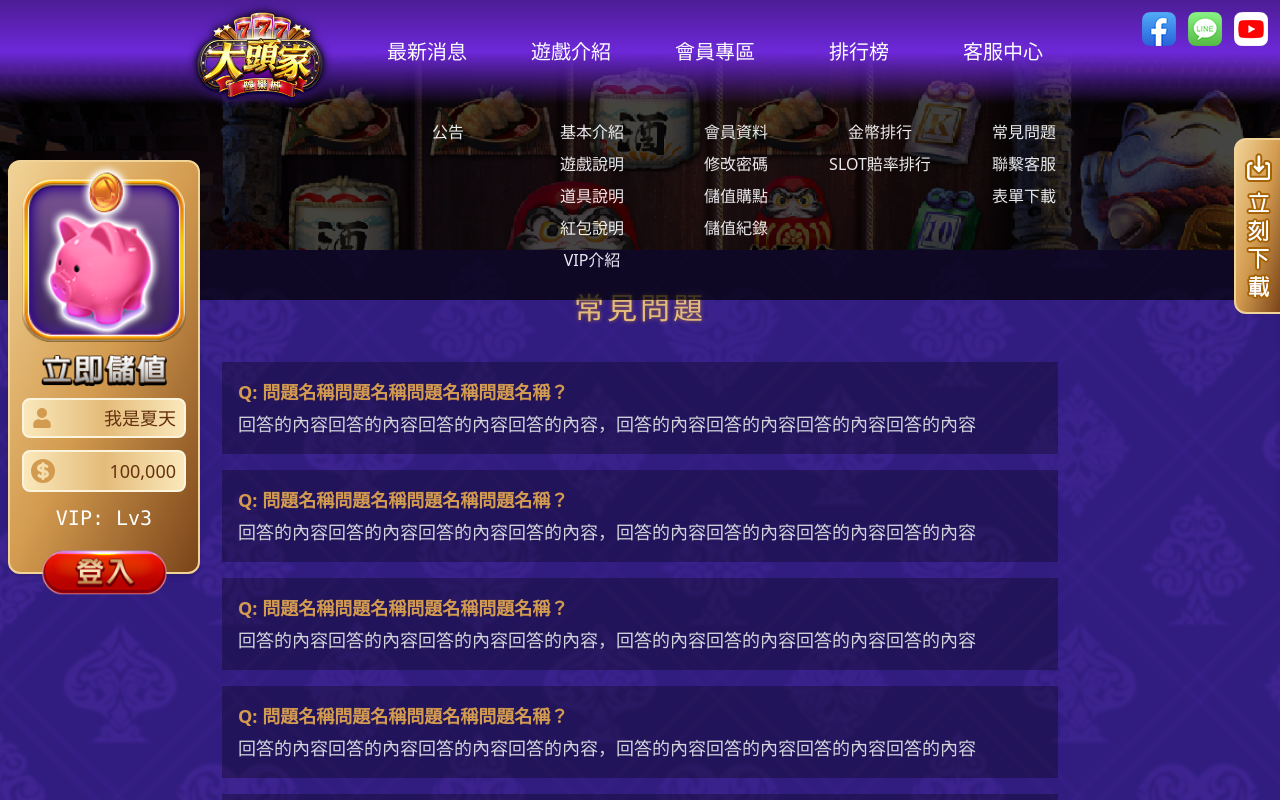
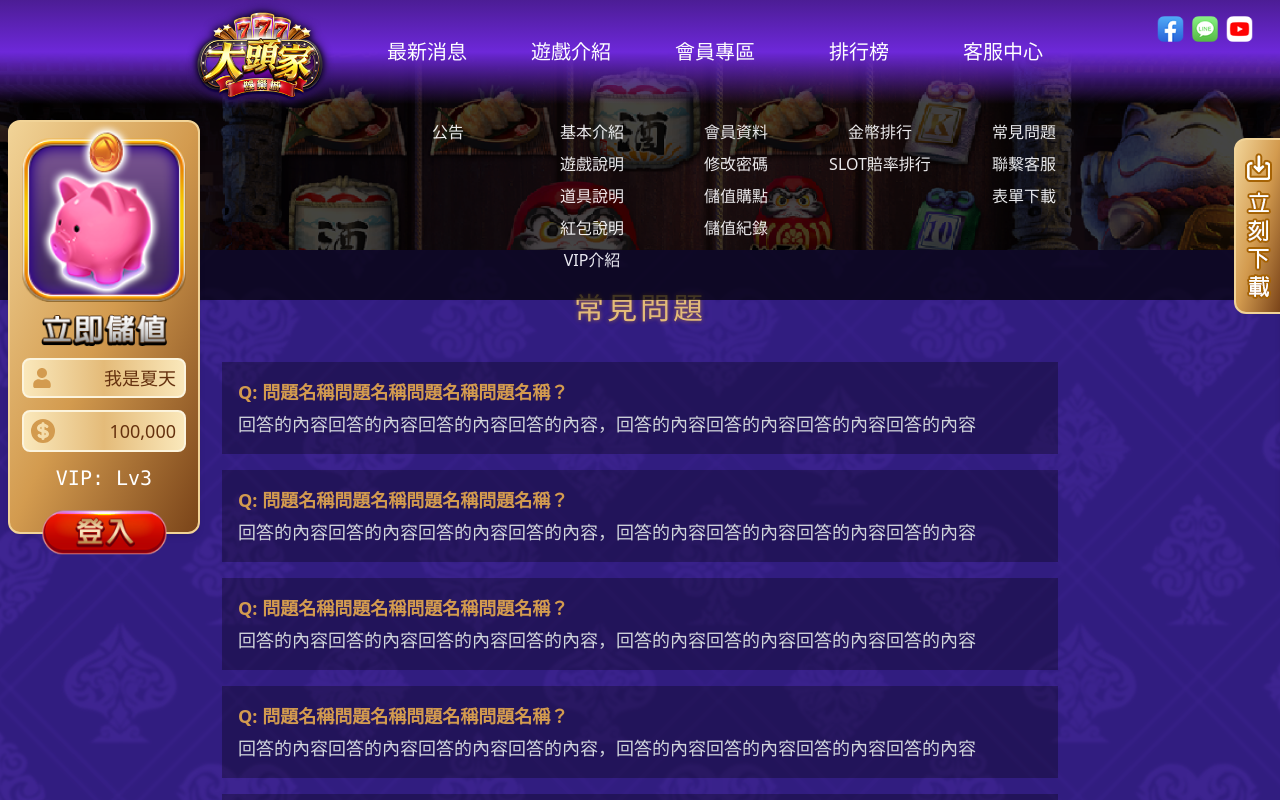
Before and after one commit to summerchen0101/official777-v2, a Next.js app: page /faq in a window 1280 px wide. Shown: the top 800 px of the page. Built offline with nearby package versions, Linux system fonts and the light colour scheme.

Commit message:
ipad pro display fix

```diff
--- a/components/RechargeFloat.tsx
+++ b/components/RechargeFloat.tsx
@@ -1,10 +1,32 @@
+import { useStore } from '@/store/useStore'
+import { useRouter } from 'next/dist/client/router'
+import { BiX } from 'react-icons/bi'
 import { FaUser } from 'react-icons/fa'
-import { HiCurrencyDollar } from 'react-icons/hi'
+import { HiCurrencyDollar, HiInformationCircle } from 'react-icons/hi'
 function RechargeFloat() {
-  return (
-    <div className="gold-box rounded-xl w-48 ml-2 hidden lg:flex flex-col px-3 pt-0 pb-10  fixed top-0 left-0 mt-[160px] space-y-3 shadow-md z-30">
-      <img src="/recharge_pig.png" alt="" />
-      <img src="/recharge_title.png" className="h-8 self-center" alt="" />
+  const router = useRouter()
+  const toggle = useStore((s) => s.toggleRechargeFloat)
+  const isShow = useStore((s) => s.isShowRechargeFloat)
+  return isShow ? (
+    <div className="gold-box rounded-xl w-48 ml-2 hidden lg:flex flex-col px-3 pt-0 pb-10 fixed top-0 left-0 mt-[120px] space-y-3 shadow-md z-30">
+      {/* <div
+        className="gold-box rounded-full cursor-pointer absolute top-0 right-0 -mt-3 -mr-3"
+        onClick={toggle}
+      >
+        <BiX className="text-white text-2xl" />
+      </div> */}
+      <img
+        src="/recharge_pig.png"
+        alt=""
+        onClick={() => router.push('/recharge')}
+        className="lg:hidden xl:block"
+      />
+      <img
+        src="/recharge_title.png"
+        className="h-8 self-center lg:hidden xl:block"
+        alt=""
+        onClick={() => router.push('/recharge')}
+      />
       <div className="flex justify-between bg-gradient-to-r from-gold-200 via-gold-400 to-gold-200 rounded-lg border-2 border-gold-100 items-center px-2 py-1">
         <FaUser className="text-xl text-gold-500" />
         <div className="text-lg text-gold-900 font-medium">我是夏天</div>
@@ -16,6 +38,13 @@ function RechargeFloat() {
       <div className="text-xl text-white text-center font-mono">VIP: Lv3</div>
       <div className="self-center h-12 w-full bg-contain bg-center bg-no-repeat bg-login-btn hover:bg-login-btn-active absolute -bottom-6 cursor-pointer" />
     </div>
+  ) : (
+    <div
+      className="hidden xl:block fixed top-0 left-0 mt-[200px] gold-box text-white rounded-r px-1 py-2 text-lg cursor-pointer"
+      onClick={toggle}
+    >
+      <span className="vlr">登 入 資 訊</span>
+    </div>
   )
 }
 
--- a/components/layout/HeaderNav.tsx
+++ b/components/layout/HeaderNav.tsx
@@ -47,7 +47,7 @@ function HeaderNav() {
             ))}
           </div>
         </div>
-        <div className="flex space-x-3 absolute top-0 right-0 m-3 z-30">
+        <div className="flex space-x-3 absolute top-0 right-0 xl:m-3 z-30 lg:scale-75">
           <img src="/fb.png" className="cursor-pointer" alt="" />
           <img src="/line.png" className="cursor-pointer" alt="" />
           <img src="/youtube.png" className="cursor-pointer" alt="" />
--- a/components/layout/Layout.tsx
+++ b/components/layout/Layout.tsx
@@ -8,7 +8,9 @@ const Layout: NextPage = ({ children }) => {
   return (
     <div className="min-h-full">
       <HeaderNav />
-      <div className="mt-18 pb-14 lg:pb-0">{children}</div>
+      <div className="mt-18 pb-14 lg:pb-0 min-h-[calc(100vh-200px)]">
+        {children}
+      </div>
 
       <FooterNav />
 
--- a/store/useStore.ts
+++ b/store/useStore.ts
@@ -3,6 +3,8 @@ import create from 'zustand'
 interface IState {
   isShowSidebar: boolean
   toggleSidebar: () => void
+  isShowRechargeFloat: boolean
+  toggleRechargeFloat: () => void
   isShowMbMenu: boolean
   toggleMbMenu: () => void
   closeMbMenu: () => void
@@ -12,6 +14,9 @@ export const useStore = create<IState>((set) => ({
   isShowSidebar: false,
   toggleSidebar: () =>
     set((state) => ({ isShowSidebar: !state.isShowSidebar })),
+  isShowRechargeFloat: true,
+  toggleRechargeFloat: () =>
+    set((state) => ({ isShowRechargeFloat: !state.isShowRechargeFloat })),
   isShowMbMenu: false,
   toggleMbMenu: () => set((state) => ({ isShowMbMenu: !state.isShowMbMenu })),
   closeMbMenu: () => set((state) => ({ isShowMbMenu: false })),
--- a/styles/globals.css
+++ b/styles/globals.css
@@ -96,3 +96,7 @@ section {
 .title {
   @apply text-3xl mb-6 text-gold-400 text-center tracking-widest;
 }
+
+.vlr {
+  writing-mode: vertical-lr;
+}
```
